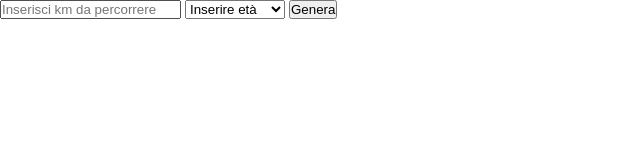
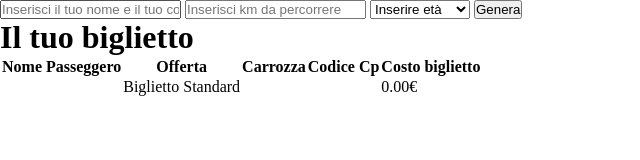
Before and after one commit to DanieleSpuria/js-biglietto-treno-form, a plain HTML site: page index.html in a window 1280 px wide. Both pictures are taken after a click on the button "Genera". Shown: the whole page, without its empty margins (0-640 px from the left). Drawn offline with Linux system fonts and the light colour scheme.

Commit message:
add .biglietto

```diff
--- a/assets/js/script.js
+++ b/assets/js/script.js
@@ -1,3 +1,4 @@
+let name = document.getElementById('name').value;
 let km = document.getElementById('km-da-percorrere').value;
 let age = document.getElementById('eta').value;
 const genera = document.querySelector('button');
@@ -13,12 +14,17 @@ genera.addEventListener('click', function() {
 
   if (age === 'under18'){
     totale -= (standard / 100) * 20;
+    document.getElementById('offerta').innerHTML = 'Biglietto Under18';
     console.log('totale',totale);
   }else if (age === 'over65'){
     totale -= (standard / 100) * 40;
+    document.getElementById('offerta').innerHTML = 'Biglietto Over65';
     console.log('totale',totale);
   }else{
+    document.getElementById('offerta').innerHTML = 'Biglietto Standard';
     console.log('totale',totale);
   }
 
+  document.getElementById('passeggero').innerHTML = name;
+  document.getElementById('costo').innerHTML = totale.toFixed(2) + '&euro;';
 });
--- a/index.html
+++ b/index.html
@@ -9,18 +9,44 @@
 </head>
 <body>
 
+  <div class="calcola-prezzo">
+    <input type="text" id="name" placeholder="Inserisci il tuo nome e il tuo cognome">
     <input type="text" id="km-da-percorrere" placeholder="Inserisci km da percorrere">
 
     <select id="eta">
       <option value="default">Inserire età</option>
-    <option value="minorenne">Under 18</option>
+      <option value="under18">Under 18</option>
       <option value="maggiorenne">Maggiorenne</option>
       <option value="over65">Over 65</option>
     </select>
 
     <button> Genera </button>
+  </div>
 
 
+  <div class="biglietto">
+    <h1>Il tuo biglietto</h1>
+
+    <div class="dettagli">
+      <table>
+        <thead>
+          <th>Nome Passeggero</th>
+          <th>Offerta</th>
+          <th>Carrozza</th>
+          <th>Codice Cp</th>
+          <th>Costo biglietto</th>
+        </thead>
+
+        <tbody>
+          <td id="passeggero"></td>
+          <td id="offerta"></td>
+          <td></td>
+          <td></td>
+          <td id="costo"></td>
+        </tbody>
+      </table>
+    </div>
+  </div>
 
 <script src="assets/js/script.js"></script>
 
```
Lines whose indentation alone changed are shown as unchanged.
